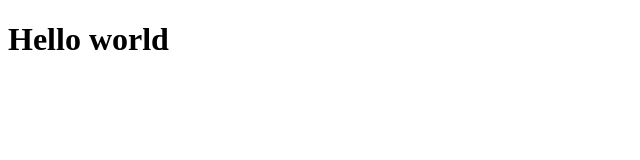
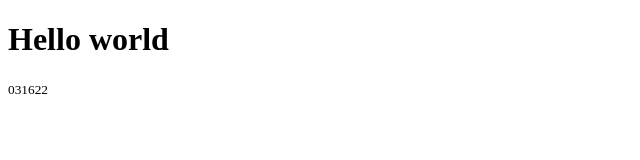
Before and after one commit to Bluewebshop/bluewebshop, a plain HTML site: page index.html in a window 1280 px wide. Shown: the full height of the page, 0-640 px from the left. Drawn offline with Linux system fonts and the light colour scheme.

Commit message:
added date to index.html

```diff
--- a/index.html
+++ b/index.html
@@ -1,2 +1,3 @@
 <!DOCTYPE html>
 <h1>Hello world</h1>
+<small>031622</small>
```
